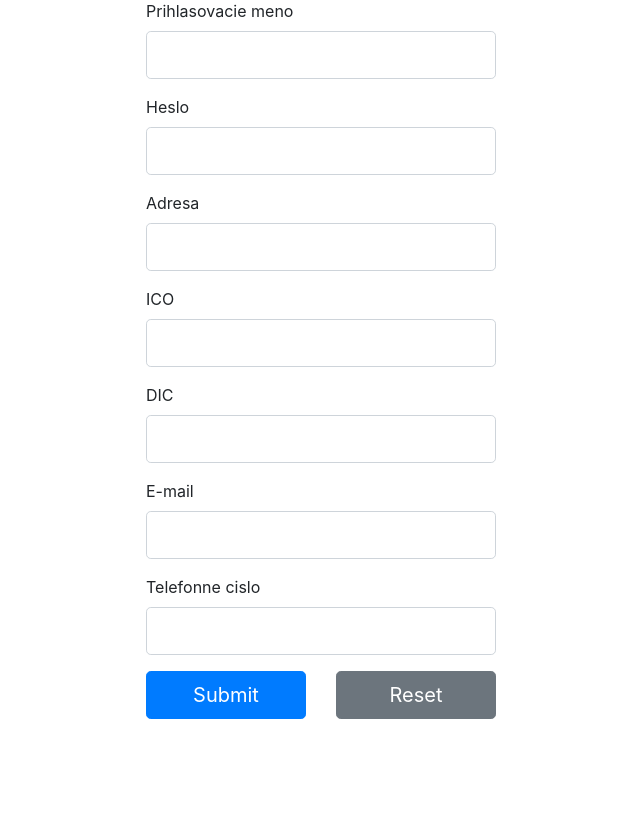
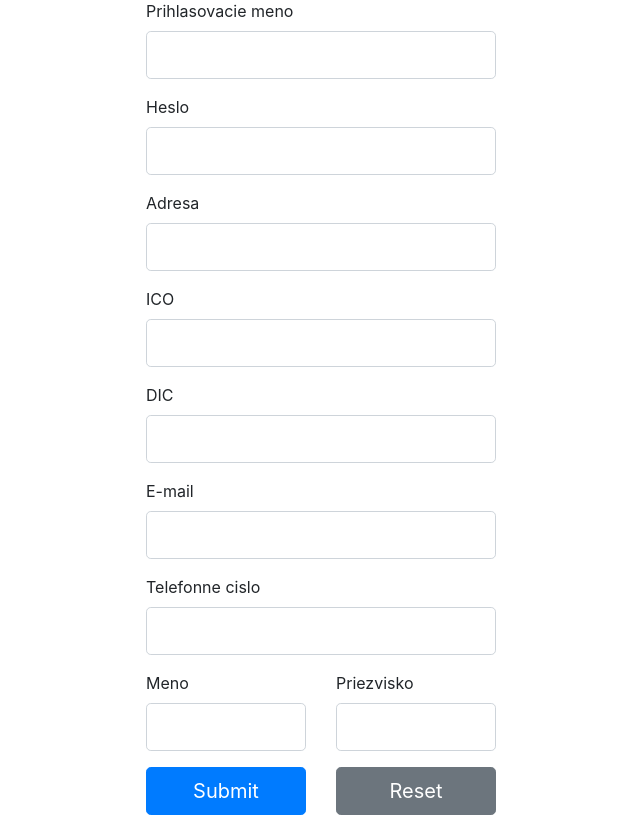
Before and after one commit to samod1/RezervacnySystem, a PHP site: page /register.php in a window 1280 px wide. Shown: the part 302-1133 px from the top of the page, without its empty margins (319-959 px from the left). Before the commit the page ends 1021 px from the top, so only its background shows below. Run offline with PHP 8.4, Linux system fonts and the light colour scheme; data that the repository does not hold is empty.

Commit message:
Pridanie mena a priezviska do registracie

```diff
--- a/register.php
+++ b/register.php
@@ -34,6 +34,22 @@
                     <label>Telefonne cislo</label>
                     <input class="form-control form-control-lg" type="text" name="telefonne_cislo" required>
                 </div>
+                <div class="row">
+                    <div class="col-6">
+                    <div class="form-group">
+                        <label>Meno</label>
+                        <input class="form-control form-control-lg" type="text" name="name" required>
+                    </div>
+                </div>
+
+                    <div class="col-6">
+                        <div class="form-group">
+                            <label>Priezvisko</label>
+                            <input class="form-control form-control-lg" type="text" name="surname" required>
+                        </div>
+                    </div>
+
+                </div>
                 <div class="form-group">
                     <div class="row">
                         <div class="col-6">
@@ -42,7 +58,6 @@
                         <div class="col-6">
                             <input class="btn btn-lg btn-block btn-secondary" type="reset">
                         </div>
-                        <!-- TODO Doplnit polia pre meno a priezvisko -->
                     </div>
                 </div>
             </form>
--- a/routines/register/registerRout.php
+++ b/routines/register/registerRout.php
@@ -30,7 +30,7 @@
     else
     {
         $user_role='student';
-        $query = 'INSERT INTO user (id_user, username, password, address, ICO, DIC, email, telefonne_cislo, user_role) VALUES(?,?,?,?,?,?,?,?,?)';
+        $query = 'INSERT INTO user (id_user, username, password, address, ICO, DIC, email, telefonne_cislo, user_role,name,surname) VALUES(?,?,?,?,?,?,?,?,?,?,?)';
         $id=0;
         $username = $_POST["username"];
         $password = hash("md5",$_POST["password"]);
@@ -39,12 +39,14 @@
         $dic = $_POST["DIC"];
         $email = $_POST["email"];
         $tel = $_POST["telefonne_cislo"];
+        $name = $_POST["name"];
+        $surname = $_POST["surname"];
 
 
 
         $stmt = mysqli_stmt_init($conn);
         mysqli_stmt_prepare($stmt,$query);
-        mysqli_stmt_bind_param($stmt,'isssissss',$id,$username,$password,$address,$ico,$dic,$email,$tel,$user_role);
+        mysqli_stmt_bind_param($stmt,'isssissssss',$id,$username,$password,$address,$ico,$dic,$email,$tel,$user_role,$name,$surname);
         mysqli_stmt_execute($stmt);
         mysqli_stmt_close($stmt);
     }
```
